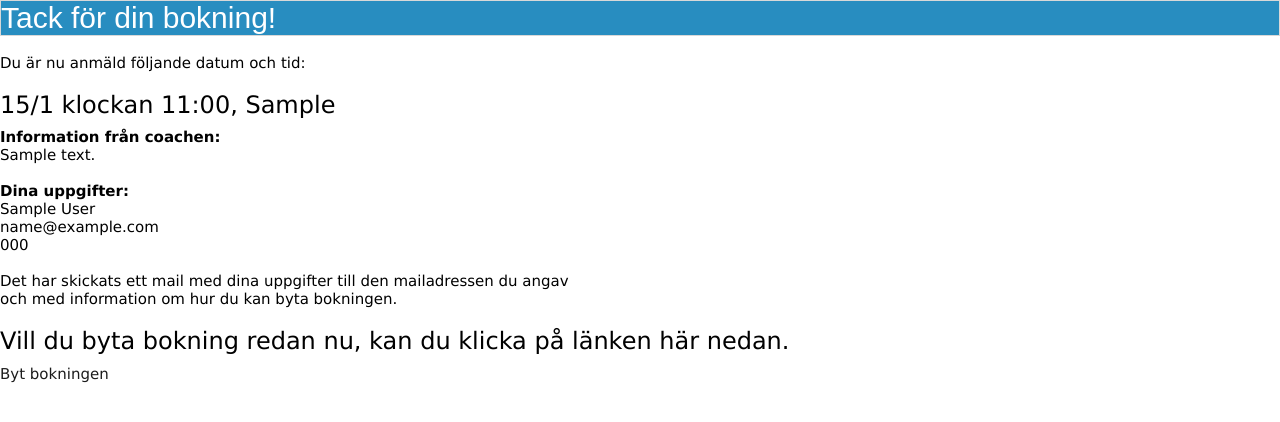
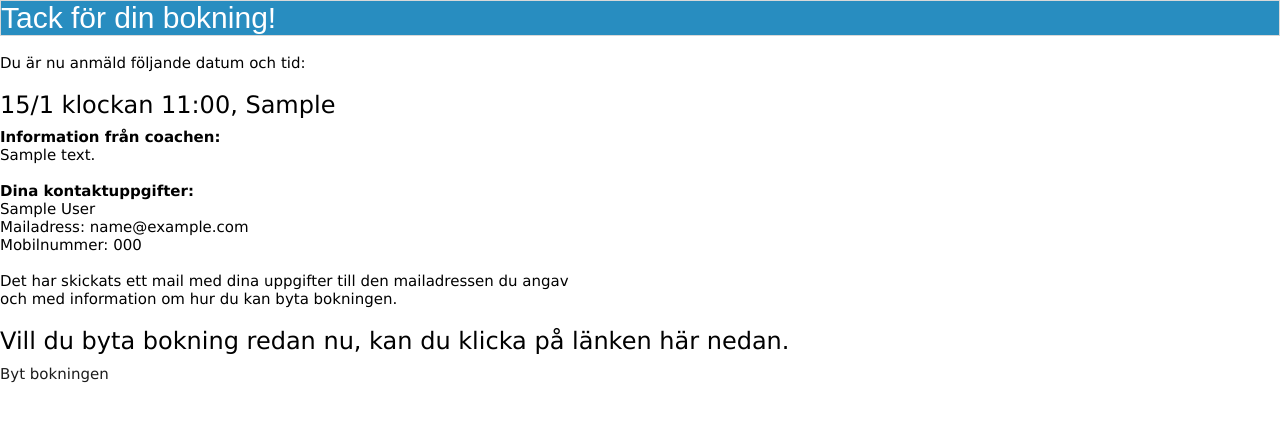
Before and after one commit to davidsjoo/linkura_web-booking, a Django app: page /booking_app/1/1/1/1/results/ in a window 1280 px wide. Shown: the top 422 px of the page. Run offline with Django 3.2, Linux system fonts and the light colour scheme; tables that the repository leaves empty hold one stand-in row (values such as "Sample post"); some libraries are stand-ins or nearby versions.

Commit message:
ändra lite text

```diff
--- a/booking_app/templates/booking_app/results.html
+++ b/booking_app/templates/booking_app/results.html
@@ -8,12 +8,12 @@ Du är nu anmäld följande datum och tid:
 <h3>{{time.datetime|date:"j/n"}} klockan {{time.datetime|time:"H:i"}}, {{time.location}}</h3>
 <b>Information från coachen:</b><br />
 {{time.description}}<br /><br />
-<b>Dina uppgifter: </b><br />
+<b>Dina kontaktuppgifter: </b><br />
 {{booking.client_firstname}} {{booking.client_lastname}}<br />
-{% if booking.client_mail %}{{booking.client_mail}}
+Mailadress: {% if booking.client_mail %}{{booking.client_mail}}
 {% else %} <i>ej angiven</i>
 {% endif %}<br />
-{% if booking.client_phone %}{{booking.client_phone}}
+Mobilnummer: {% if booking.client_phone %}{{booking.client_phone}}
 {% else %} <i>ej angivet</i>
 
 {% endif %}<br /><br />
--- a/booking_app/templates/booking_app/update_booking.html
+++ b/booking_app/templates/booking_app/update_booking.html
@@ -23,8 +23,8 @@
     </tr>
 </table>
 
-<h4>Välj en ny tid i tabellen</h4>
-
+<h4>Välj en tid i tabellen</h4>
+Om du inte väljer en ny tid så behåller du din nuvarande.
 <table width="100%" align="bottom">
     <tr>
         <th>Måndag
@@ -129,7 +129,7 @@
 </td>
 </tr>
 </table>
-<br />
+
 <input type='submit' value='Spara ändringar' />
 </form>
 
```
